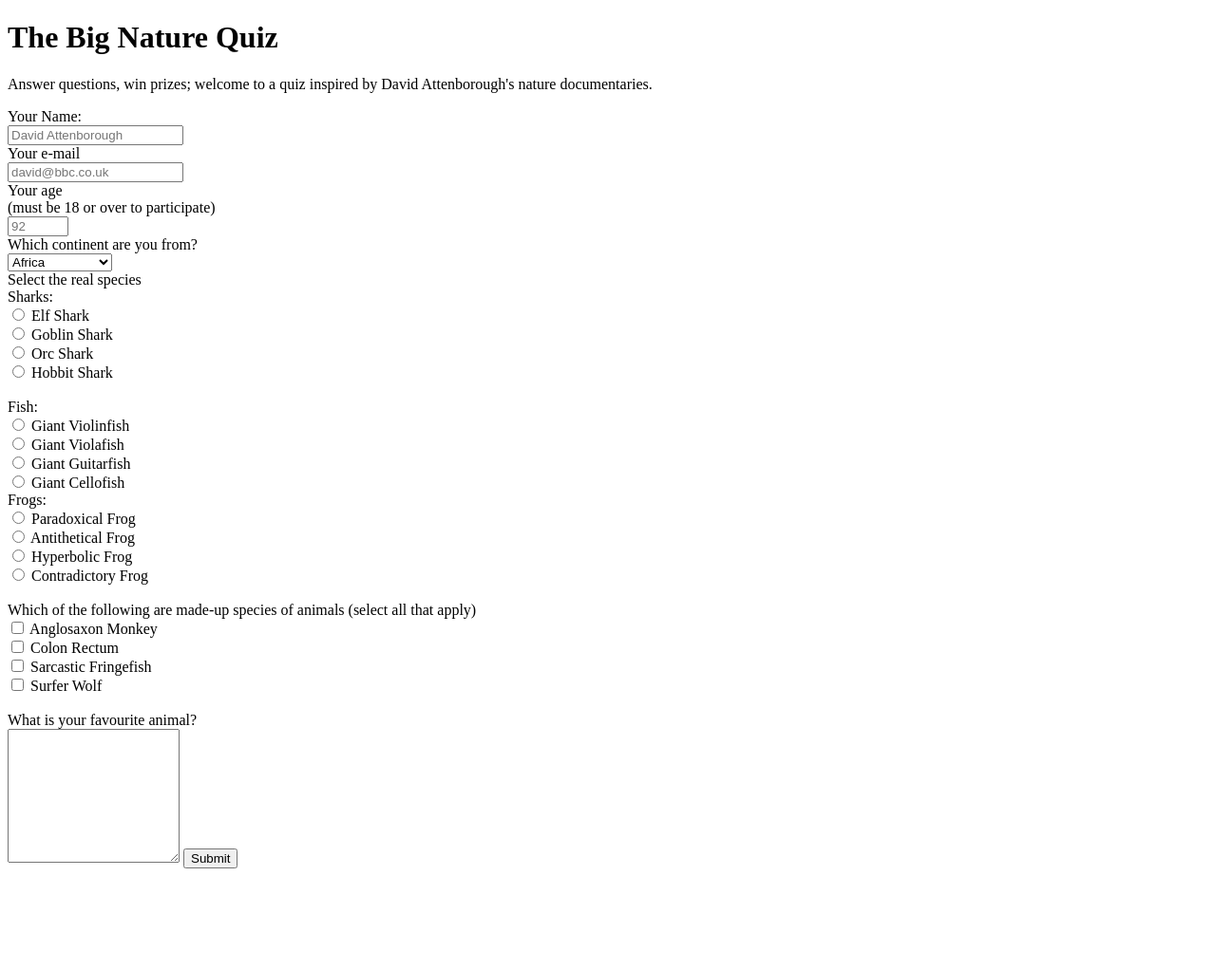
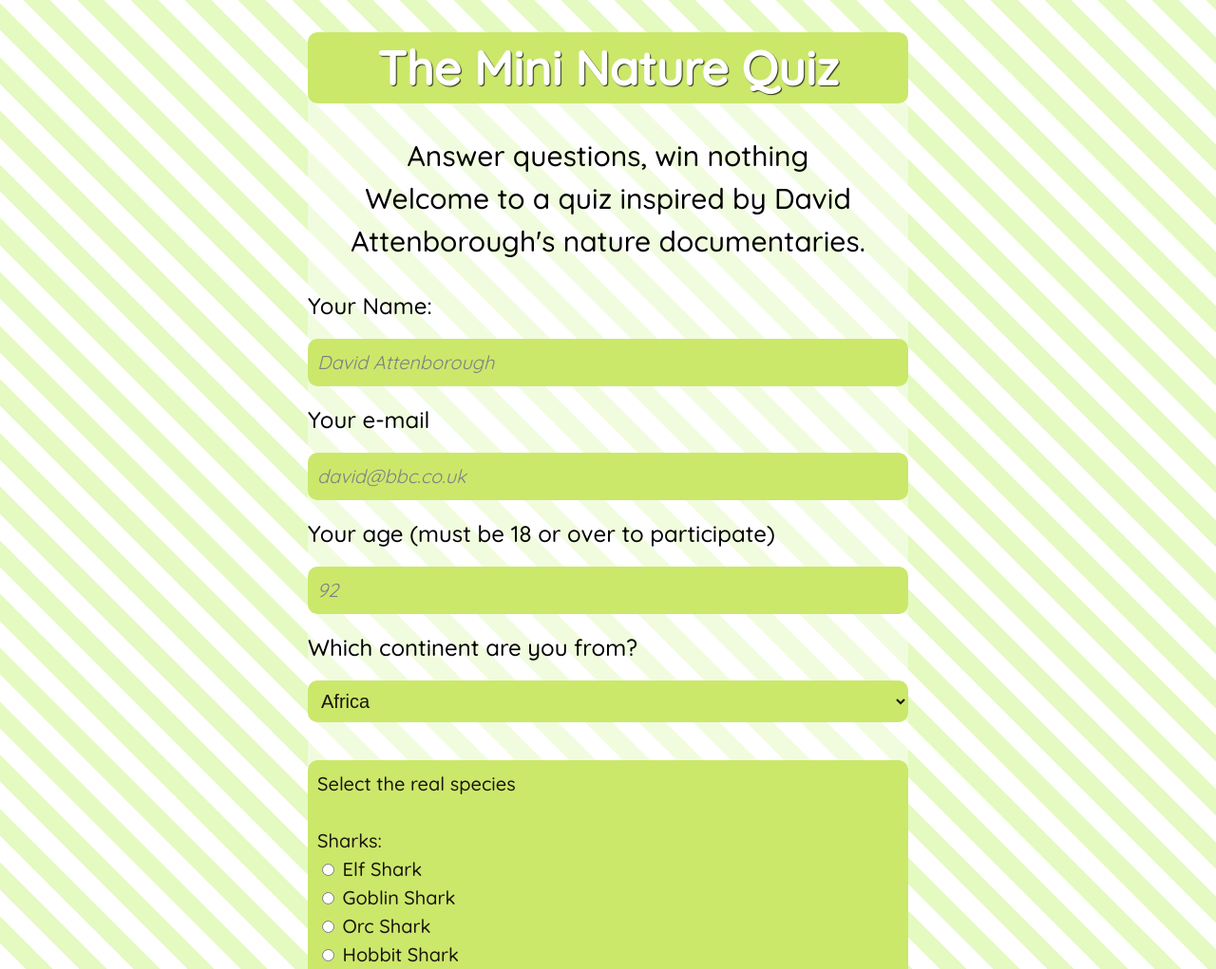
Before and after one commit to ivahub/fcc-project-2, a plain HTML site: page index.html in a window 1280 px wide. Shown: the top 1021 px of the page at 95% size. Before the commit the page ends 923 px from the top, so only its background shows below. Drawn offline with Linux system fonts and the light colour scheme.

Commit message:
final website

```diff
--- a/index.html
+++ b/index.html
@@ -1,25 +1,29 @@
 <!DOCTYPE html>
-<html>
+<html lang="en">
     <head>
         <title>Survey Form</title>
-        <link href="styles/style.css" rel="stylesheet"+ type="text/css">
+        <link href="styles/style.css" rel="stylesheet" type="text/css">
+        <link href="https://fonts.googleapis.com/css?family=Quicksand:400,500" rel="stylesheet">
     </head>
 
     <body>
-        <h1 id="title">The Big Nature Quiz</h1>
-        <p id="description">Answer questions, win prizes; welcome to a quiz inspired by David Attenborough's nature documentaries.</p>
+        <div id="main">
+        <div class="title"><h1 id="title">The Mini Nature Quiz</h1></div>
+        <p id="description">Answer questions, win nothing <br> Welcome to a quiz inspired by David Attenborough's nature documentaries.</p>
 
         <form id="survey-form">
+            <div class="info">
                 <label for="name" id="name-label">Your Name:</label><br>
                     <input id="name" type="text" name="name" placeholder="David Attenborough" required><br>
                 <label for="email" id="email-label">Your e-mail</label><br>
                     <input id="email" type="email" name="email" placeholder="david@bbc.co.uk" required><br>
-        <label for="number" id="number-label" required>Your age<br>(must be 18 or over to participate)</label><br>
-            <input id="number" type="number" min="18" max="110" name="number" placeholder="92"><br>
-        <label for="dropdown" id="drop-label">Which continent are you from?</label><br>
+                <label for="number" id="number-label">Your age (must be 18 or over to participate)</label><br>
+                    <input id="number" type="number" min="18" max="110" name="number" placeholder="92" required><br>
+            </div>
 
+              <label for="dropdown" id="drop-label">Which continent are you from?</label>
+                        <div class="dropdown">
                 <select id="dropdown" name="dropdown">
-
                     <option value="africa">Africa</option>
                     <option value="antarctica">Antarctica</option>
                     <option value="asia">Asia</option>
@@ -27,8 +31,10 @@
                     <option value="europe">Europe</option>
                     <option value="north">North America</option>
                     <option value="south">South America</option>
-        </select>  <br>
-            Select the real species<br>
+                </select>
+            </div>
+            <div class="radio">
+            Select the real species<br><br>
             Sharks:<br>
             <label for="elf">
             <input type="radio" id="elf" name="sharks" value="elf"> Elf Shark
@@ -55,7 +61,7 @@
                 </label><br>
             <label for="cello">
             <input type="radio" id="cello" name="fish" value="cello"> Giant Cellofish
-                </label><br>
+                </label><br><br>
             Frogs:<br>
                     <label for="paradoxical">
             <input type="radio" id="paradoxical" name="frog" value="paradoxical"> Paradoxical Frog
@@ -71,7 +77,8 @@
             <input type="radio" id="contradictory" name="frog" value="contradictory">
                 Contradictory Frog
                 </label><br><br>
-
+            </div>
+            <div class="check">
             <label for="monkey">
             Which of the following are made-up species of animals (select all that apply)<br>
             <input type="checkbox" id="monkey" value="anglosaxon"> Anglosaxon Monkey
@@ -84,13 +91,15 @@
             </label><br>
             <label for="wolf">
             <input type="checkbox" id="wolf" value="surfer"> Surfer Wolf
-            </label><br>
-            <br>
-            What is your favourite animal?<br>
-            <textarea class="textinput" rows="9"></textarea>
-
+            </label>
+            </div>
+            <div class="textarea">
+            What are your favourite and least favourite animals, and why?<br>
+            <textarea class="textinput" rows="9" id="textinput"></textarea>
+            </div>
             <button id="submit" type="submit" value="submit">Submit</button>
         </form>
+    </div>
     </body>
 
 </html>
--- a/styles/style.css
+++ b/styles/style.css
@@ -0,0 +1,105 @@
+body {
+    background: repeating-linear-gradient(
+    45deg,
+    #fff,
+    #fff 20px,
+    #e4fac0 20px,
+    #e4fac0 40px
+);
+}
+
+#main {
+    margin: 0 auto;
+    width: 50%;
+    font-size: 24px;
+    font-family: Quicksand, sans-serif;
+    font-weight: 500;
+    background-color: rgba(255, 255, 255, 0.5);
+}
+
+
+/* gets rid of the blue outline when I click on any of these */
+input:focus,
+textarea:focus,
+select:focus,
+button:focus {
+    outline: none;
+}
+
+select:hover,
+button:hover {
+    cursor: pointer;
+}
+
+#title {
+    text-align: center;
+    font-size: 50px;
+    color: white;
+    text-shadow: 1px 1px 1px rgba(0,0,0,0.8);
+    background-color: #CBE86B;
+    border-radius: 10px;
+    border: 0;
+    width: 100%;
+    line-height: 1.5;
+}
+
+#description {
+    text-align: center;
+    font-size: 30px;
+    line-height: 1.5;
+}
+
+#name,
+#email,
+#number,
+#dropdown,
+.radio,
+.check {
+    box-sizing:border-box;
+    width: 100%;
+    background-color: #CBE86B;
+    color: #1C140D;
+    padding: 10px;
+    border-radius: 10px;
+    border: 0;
+    font-size: 20px;
+    line-height: 1.5;
+    margin-top: 20px;
+    margin-bottom: 20px;
+}
+
+::placeholder {
+    color: grey;
+    font-style: italic;
+    font-size: 20px;
+    font-family: Quicksand;
+}
+
+button {
+    background-color: #CBE86B;
+    width: 50%;
+    height: 40px;
+    border-radius: 10px;
+    border: 0;
+    font-size: 30px;
+    line-height: 1.5;
+    font-family: Quicksand, sans-serif;
+    font-weight: 500;
+    float: right;
+    margin-bottom: 20px;
+}
+
+#textinput {
+    box-sizing:border-box;
+    width: 100%;
+    height: 100px;
+    background-color: #CBE86B;
+    color: #1C140D;
+    padding: 10px;
+    border-radius: 10px;
+    border: 0;
+    font-size: 20px;
+    line-height: 1.5;
+    margin-top: 20px;
+    margin-bottom: 20px;
+}
```
Lines whose indentation alone changed are shown as unchanged.
